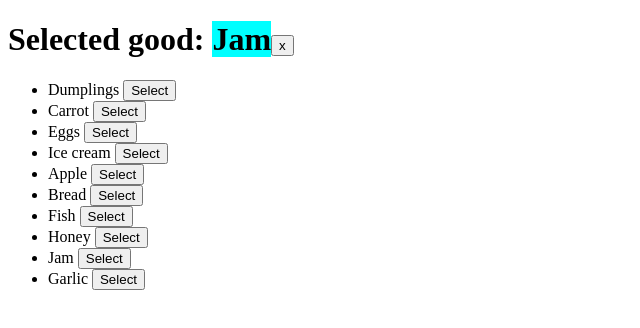
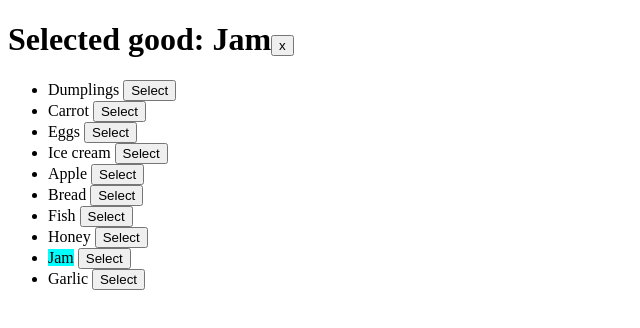
Before and after one commit to mate-academy/react_goods-selector, a React (Create React App) app: page / in a window 1280 px wide. Shown: the top 328 px of the page, without its empty margins (0-640 px from the left). Built offline with nearby package versions, Linux system fonts and the light colour scheme; the HTML template or start-up script is replaced by a standard one.

Commit message:
some changes

```diff
--- a/src/App.js
+++ b/src/App.js
@@ -1,4 +1,4 @@
-import React, { useState } from 'react';
+import React, { useCallback, useState } from 'react';
 import './App.scss';
 
 const goodsFromServer = [
@@ -19,7 +19,7 @@ let prevButton;
 const App = () => {
   const [selectedGood, selectGood] = useState('Jam');
 
-  const changeGood = (selectEvent) => {
+  const changeGood = useCallback((selectEvent) => {
     const selectedButton = selectEvent.target;
 
     selectGood(selectedButton.parentNode.firstChild.textContent);
@@ -31,34 +31,37 @@ const App = () => {
     }
 
     prevButton = selectEvent.target;
-  };
+  });
 
-  const clearSelect = () => {
-    selectGood(null);
+  const clearSelect = useCallback(() => {
+    selectGood('');
 
     if (prevButton) {
       prevButton.hidden = false;
     }
-  };
+  });
 
   return (
     <div className="App">
       <h1>
-        {`Selected good: `}
-        <span className="App__selected-good">
-          {selectedGood}
-        </span>
+        {`Selected good: ${selectedGood}`}
+
         {!selectedGood || (
           <button type="button" onClick={clearSelect}>
             x
           </button>
         )}
+      </h1>
 
-      </h1>
       <ul>
-        {goodsFromServer.map((good, index) => (
-          <li key={good} className="App__good">
-            {`${good} `}
+        {goodsFromServer.map(good => (
+          <li key={good}>
+            <span className={good === selectedGood ? 'App__selected' : ''}>
+              {good}
+            </span>
+
+            {' '}
+
             <button
               className="App__button"
               type="button"
--- a/src/App.scss
+++ b/src/App.scss
@@ -1,5 +1,5 @@
 .App {
-  &__selected-good {
+  &__selected {
     background-color: cyan;
   }
 }
```
